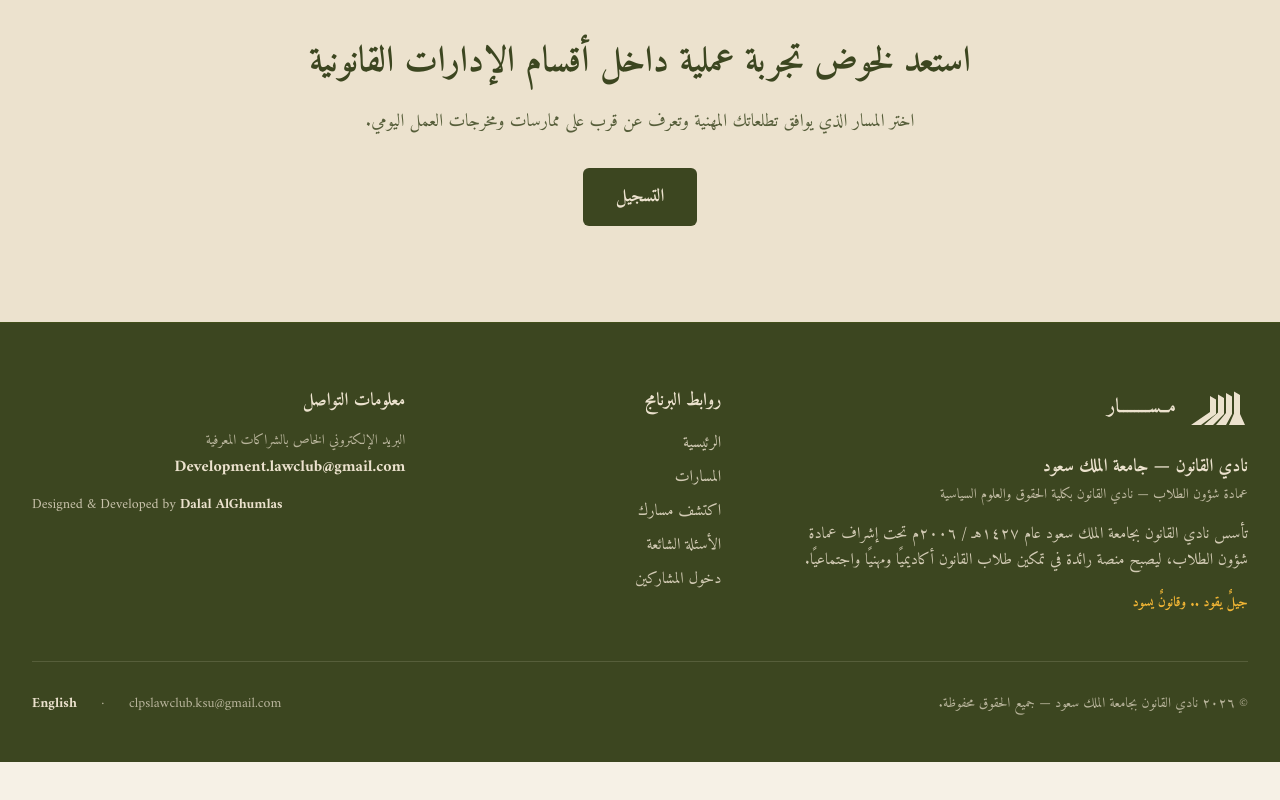
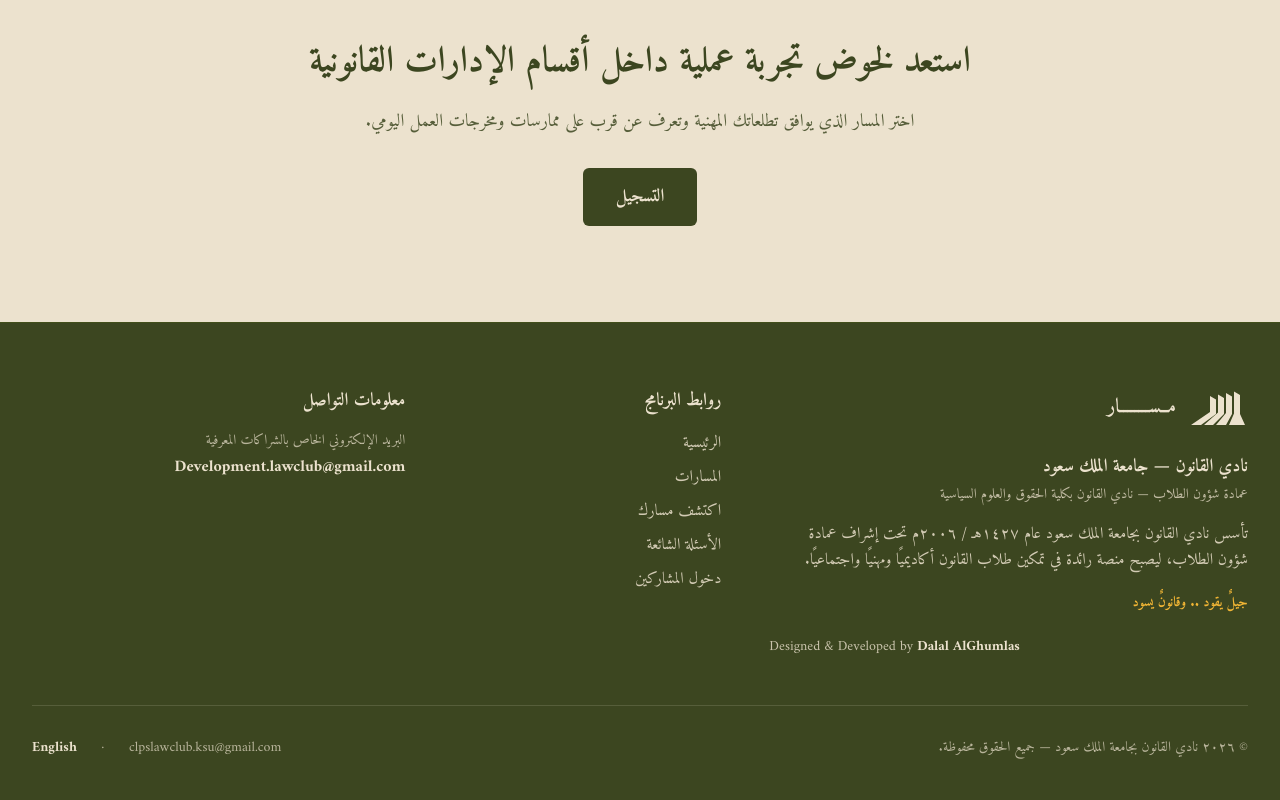
Before and after one commit to Dalal-AlGhumlas/legal-department-tracks, a React (Vite) app: page / in a window 1280 px wide. Shown: the part 4599-5399 px from the top of the page. Before the commit the page ends 5361 px from the top, so only its background shows below. Built offline with nearby package versions, Linux system fonts and the light colour scheme; no server answers; the database is empty.

Commit message:
Update Footer.tsx

```diff
--- a/src/components/Footer.tsx
+++ b/src/components/Footer.tsx
@@ -37,6 +37,17 @@ export const Footer: React.FC = () => {
               {t.footer.aboutClub}
             </p>
             <p className="text-sm font-bold text-[#F2B635] pt-1">{t.footer.slogan}</p>
+            <p className="text-sm text-[#ECE2CE]/80 pt-2" dir="ltr">
+  Designed &amp; Developed by{' '}
+  <a
+    href="https://www.linkedin.com/in/dalal-alghumlas/"
+    target="_blank"
+    rel="noopener noreferrer"
+    className="font-bold text-[#ECE2CE] hover:text-[#F2B635] transition-colors"
+  >
+    Dalal AlGhumlas
+  </a>
+</p>
           </div>
 
           {/* Column 2: Essential Navigation */}
@@ -100,18 +111,6 @@ export const Footer: React.FC = () => {
       {OFFICIAL_CONTACTS.partnershipsEmail}
     </a>
   </div>
-
-  <p className="text-sm text-[#ECE2CE]/80" dir="ltr">
-    Designed &amp; Developed by{' '}
-    <a
-      href="https://www.linkedin.com/in/dalal-alghumlas/"
-      target="_blank"
-      rel="noopener noreferrer"
-      className="font-bold text-[#ECE2CE] hover:text-[#F2B635] transition-colors"
-    >
-      Dalal AlGhumlas
-    </a>
-  </p>
 </div>
 </div>
 
```
